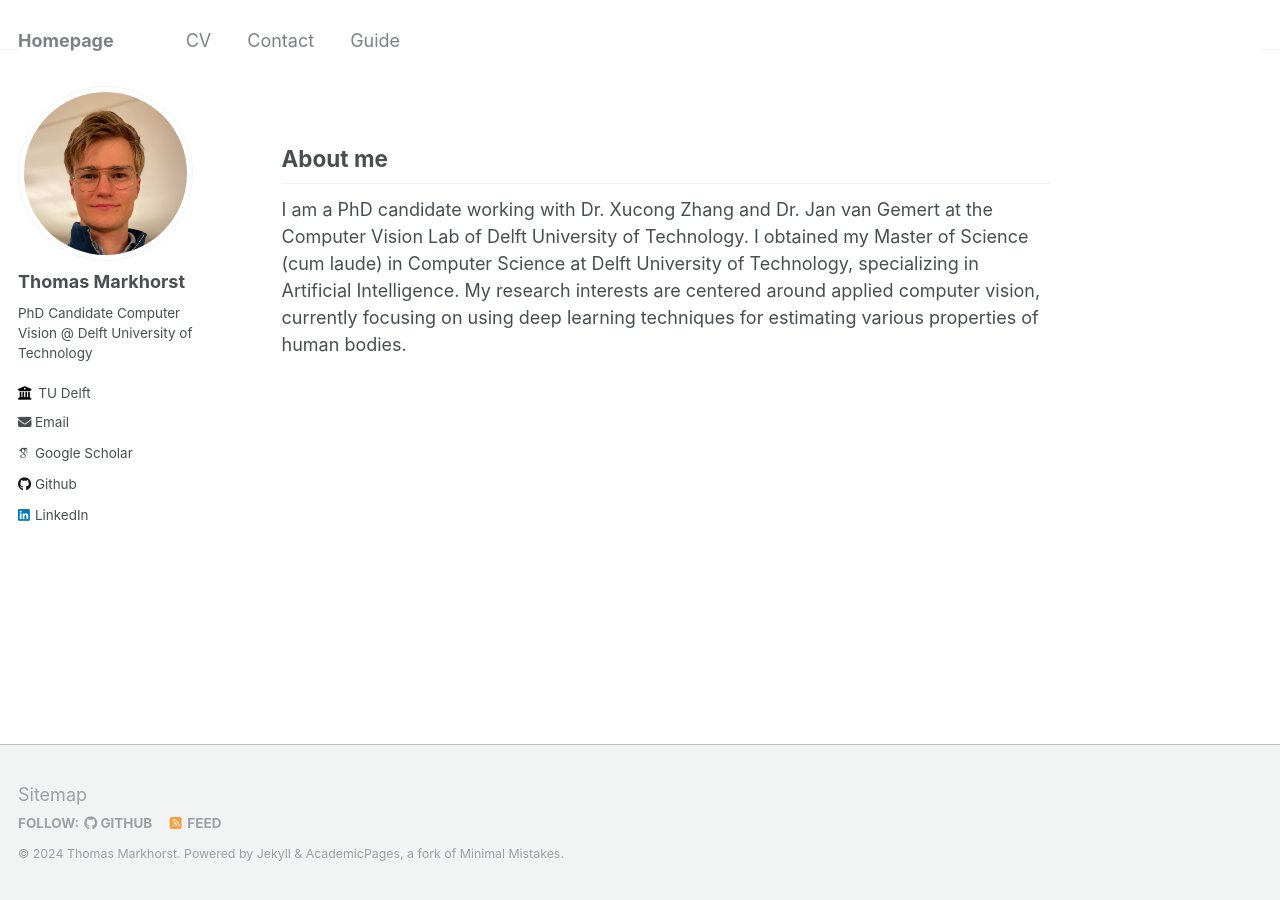
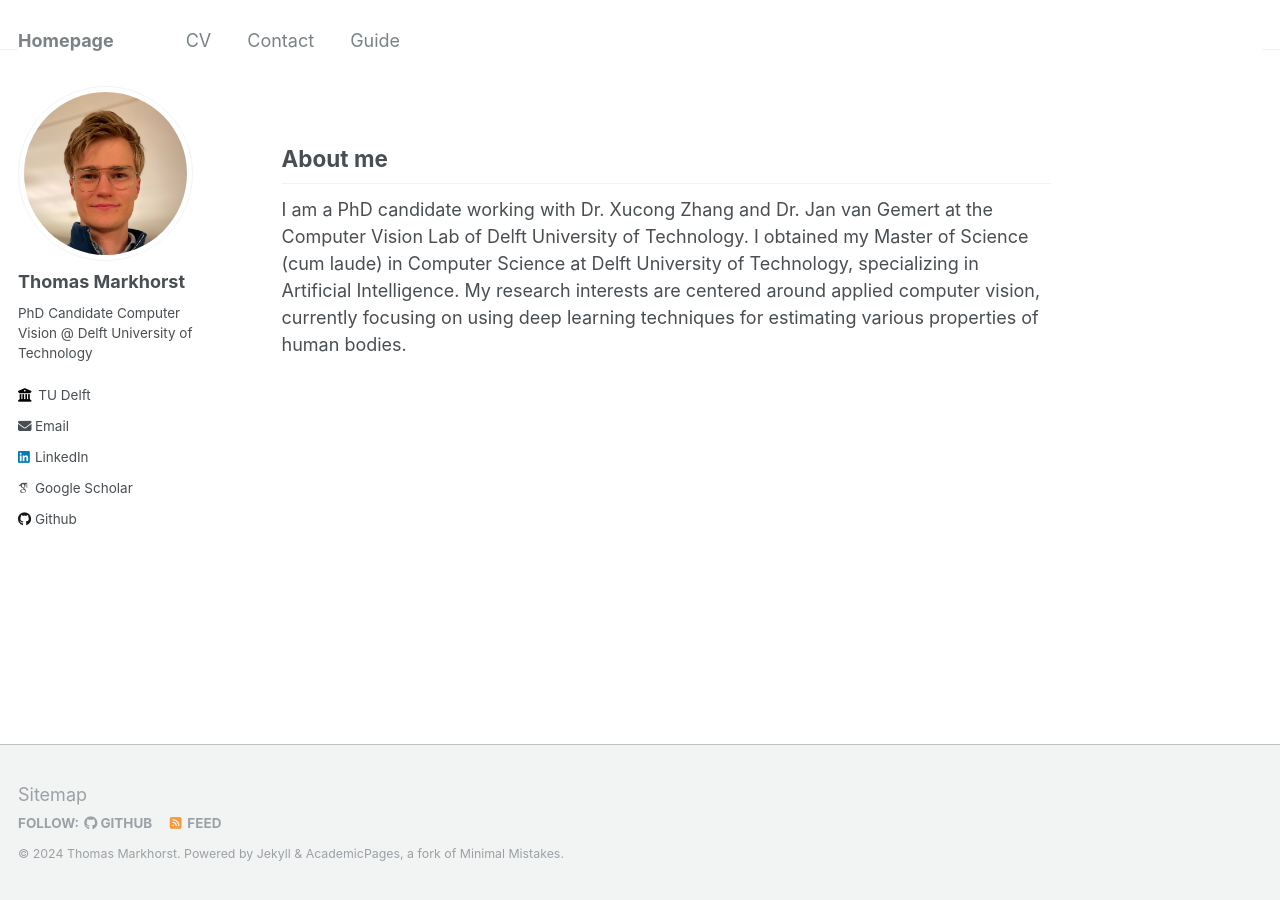
Before and after one commit to Thomas-Markhorst/thomas-markhorst.github.io, a Jekyll site: the page built from _pages/about.md, in a window 1280 px wide. Built offline with Jekyll 4.4.1, drawn with Linux system fonts in a browser that asks for light colours; some web fonts are replaced.

Commit message:
Update author-profile.html

```diff
--- a/_includes/author-profile.html
+++ b/_includes/author-profile.html
@@ -28,7 +28,7 @@
         <li class="author__desktop"><i class="fa-solid fa-location-dot icon-pad-right" aria-hidden="true"></i>{{ author.location }}</li>
       {% endif %}
       {% if author.employer %}
-        <li class="author__desktop"><i class="fa fa-solid fa-building-columns icon-pad-right" aria-hidden="true"></i>{{ author.employer }}</li>
+        <li class="author__desktop"><a href="{{ author.employer_link }}"><i class="fa fa-solid fa-building-columns icon-pad-right" aria-hidden="true"></i>{{ author.employer }}</li>
       {% endif %}
       {% if author.uri %}
         <li><a href="{{ author.uri }}"><i class="fas fa-fw fa-link icon-pad-right" aria-hidden="true"></i>{{ site.data.ui-text[site.locale].website_label | default: "Website" }}</a></li>
@@ -38,6 +38,9 @@
       {% endif %}
 
       <!-- Font Awesome and Academicons icons / Academic websites -->
+      {% if author.linkedin %}
+        <li><a href="https://www.linkedin.com/in/{{ author.linkedin }}"><i class="fab fa-fw fa-linkedin icon-pad-right" aria-hidden="true"></i>LinkedIn</a></li>
+      {% endif %}
       {% if author.arxiv %}
         <li><a href="{{ author.arxiv }}"><i class="ai ai-arxiv ai-fw icon-pad-right"></i>arXiv</a></li>
       {% endif %}
@@ -105,9 +108,6 @@
       {% if author.lastfm %}
         <li><a href="https://lastfm.com/user/{{ author.lastfm }}"><i class="fab fa-fw fa-lastfm icon-pad-right" aria-hidden="true"></i>Last.fm</a></li>
       {% endif %}
-      {% if author.linkedin %}
-        <li><a href="https://www.linkedin.com/in/{{ author.linkedin }}"><i class="fab fa-fw fa-linkedin icon-pad-right" aria-hidden="true"></i>LinkedIn</a></li>
-      {% endif %}
       {% if author.mastodon %}
         <li><a href="{{ author.mastodon }}"><i class="fab fa-fw fa-mastodon icon-pad-right" aria-hidden="true"></i>Mastodon</a></li>
       {% endif %}
```
